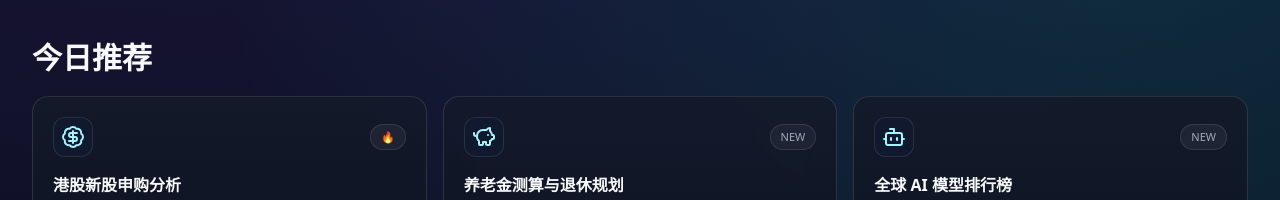
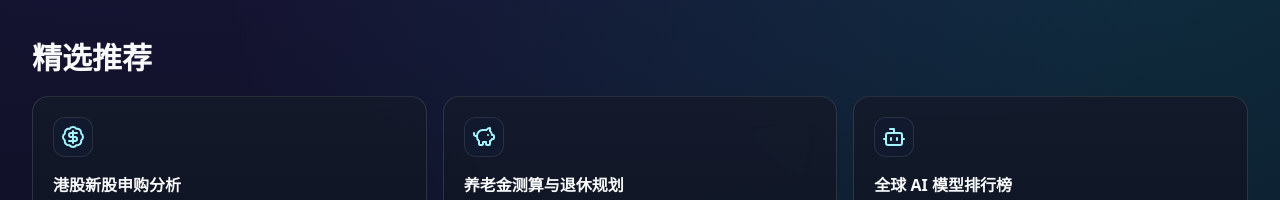
Before and after one commit to Jihai123/zhibeimao-home, a Next.js app: page / in a window 1280 px wide. Shown: the part 475-675 px from the top of the page. Built offline with nearby package versions, Linux system fonts and the light colour scheme; no server answers.

Commit message:
design: remove stale editorial badges and use evergreen recommendations label

```diff
--- a/components/FeaturedCards.tsx
+++ b/components/FeaturedCards.tsx
@@ -9,9 +9,9 @@ const externalLinkProps = {
 
 export function FeaturedCards() {
   return (
-    <section className="mt-10" aria-label="今日推荐">
+    <section className="mt-10" aria-label="精选推荐">
       <div className="mb-5 flex items-center justify-between gap-3">
-        <h2 className="text-primary text-2xl font-bold md:text-3xl">今日推荐</h2>
+        <h2 className="text-primary text-2xl font-bold md:text-3xl">精选推荐</h2>
       </div>
 
       <div className="grid gap-4 md:grid-cols-2 xl:grid-cols-3">
@@ -28,9 +28,6 @@ export function FeaturedCards() {
               <div className="mb-4 flex items-center justify-between gap-3">
                 <span className="inline-flex h-10 w-10 items-center justify-center rounded-xl border border-white/10 bg-[#10192d] text-cyan-200">
                   <Icon className="h-4.5 w-4.5" />
-                </span>
-                <span className="rounded-full border border-white/10 bg-white/5 px-2.5 py-1 text-[11px] font-medium text-secondary">
-                  {item.badge}
                 </span>
               </div>
 
```
